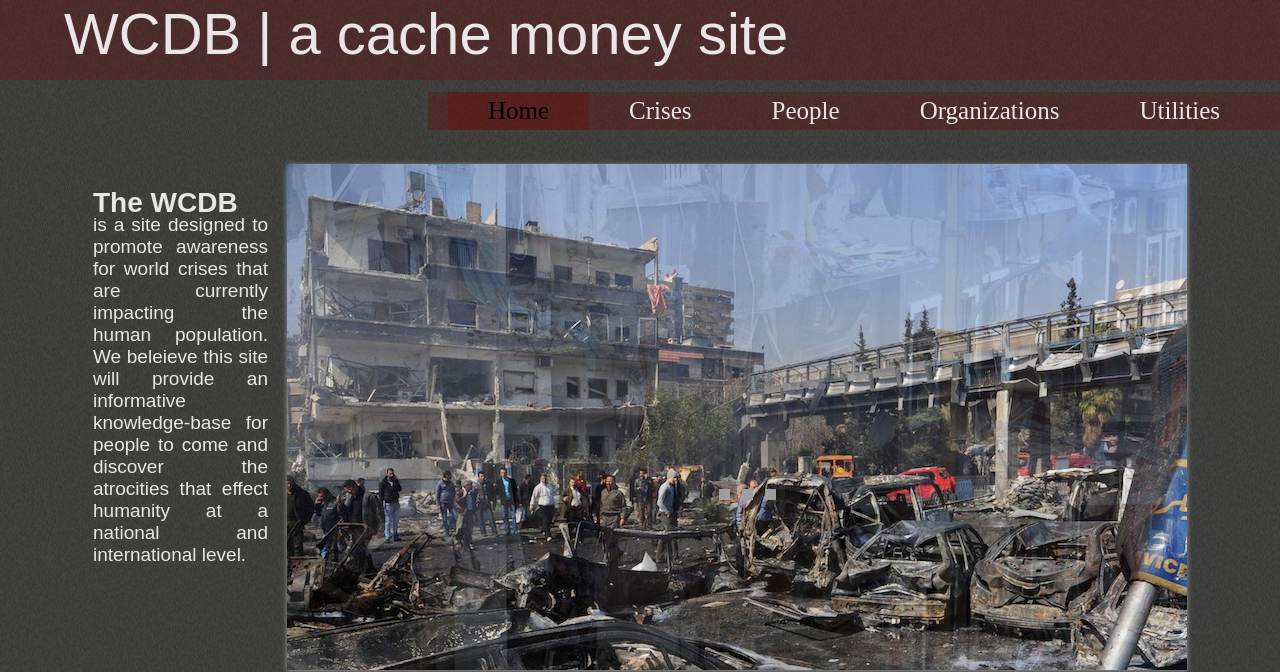
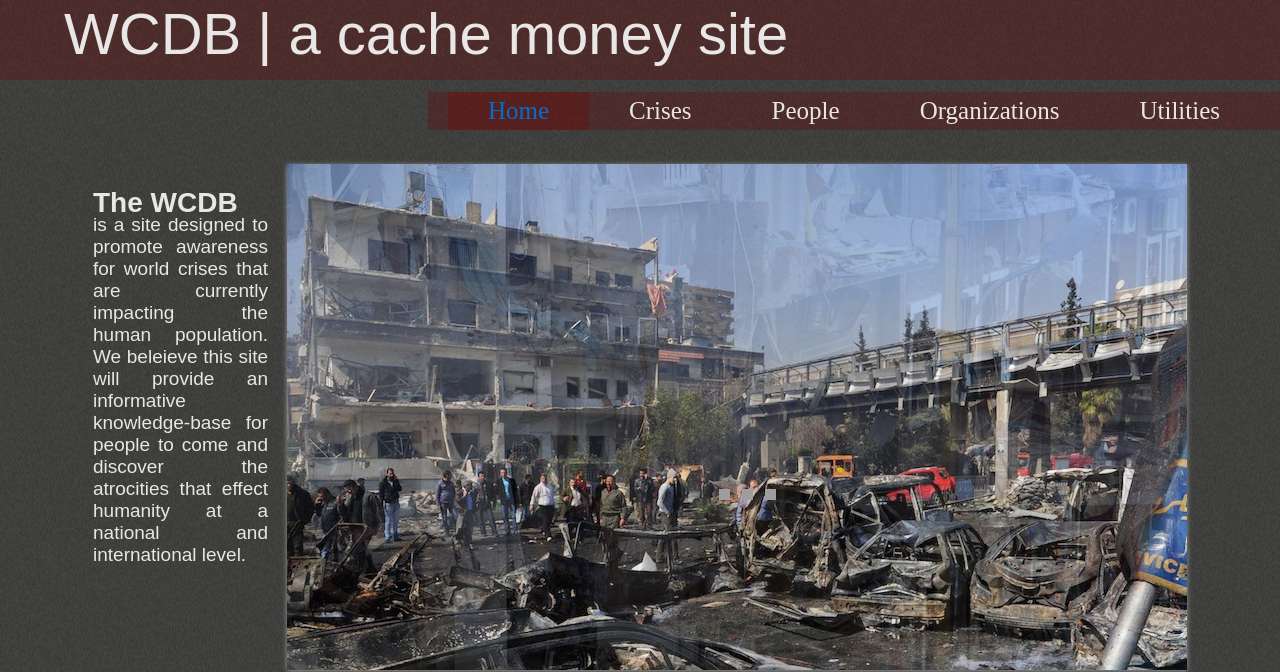
Before and after one commit to rtrevinojr/WCDB, a Django app: page /wcdb/ in a window 1280 px wide, with the pointer over the restyled element. Shown: the top 672 px of the page. Run offline with Django 3.2, Linux system fonts and the light colour scheme; some libraries are stand-ins or nearby versions; some web fonts are replaced; grey boxes are pictures that could not be loaded.

Commit message:
Header 2

```diff
--- a/wcdb/static/layout.css
+++ b/wcdb/static/layout.css
@@ -90,7 +90,7 @@ nav.menu ul li:hover {
 }
 
 nav.menu ul li:hover a {
-	color: #000000;
+	color: #046EC8;
 }
 
 /* Taylor addition to fix the drop down link colors */
@@ -118,7 +118,7 @@ nav.menu ul ul li a {
 
 /* was changed from ul ul li a:hover*/
 nav.menu ul li ul li a:hover {
-	color: #000000;
+	color: #046EC8;
 }
 
 /* End Top Menu */
```
